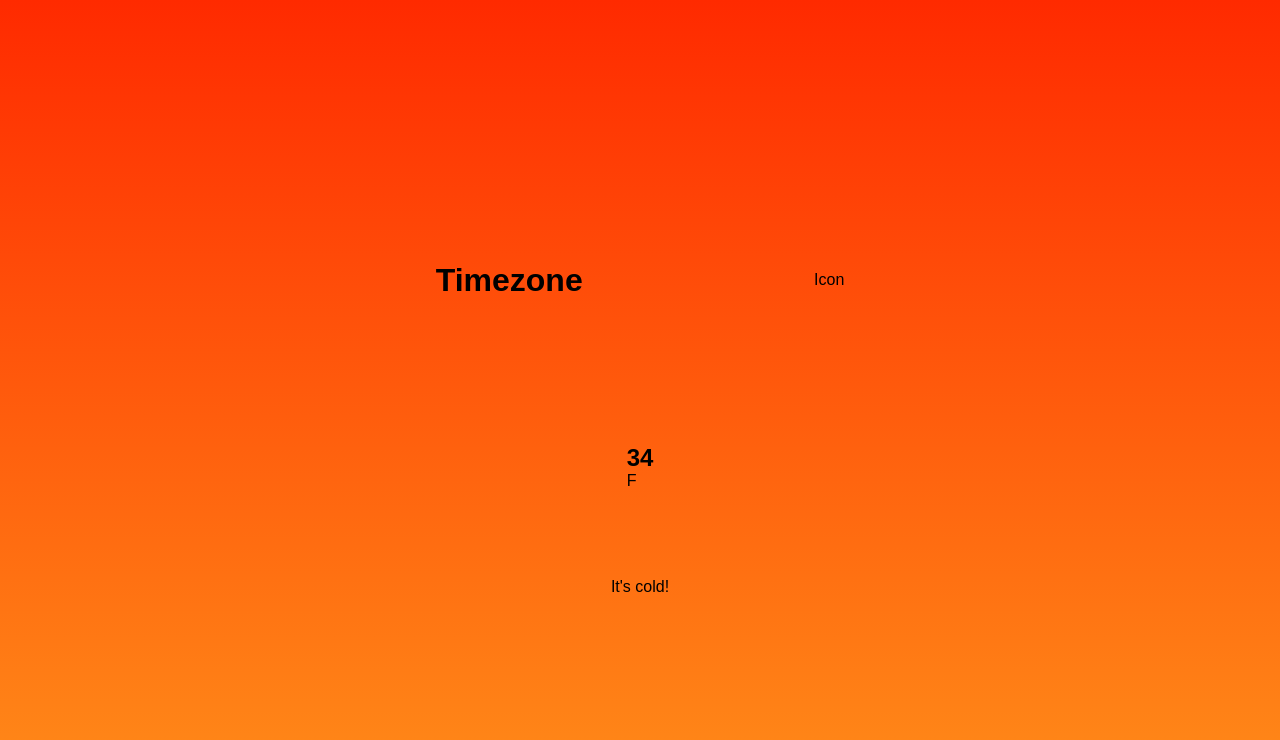
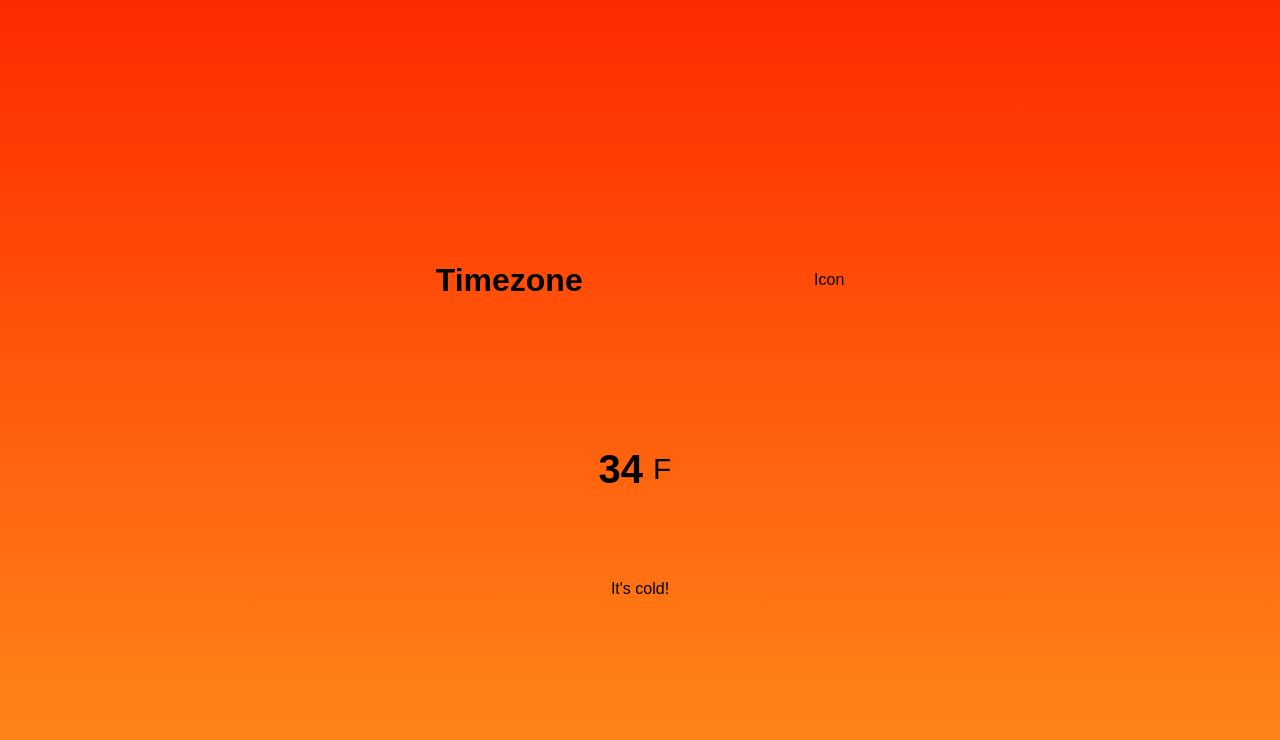
Before and after one commit to LHwang01/weather-app, a plain HTML site: page index.html in a window 1280 px wide. Drawn offline with Linux system fonts and the light colour scheme.

Commit message:
Added CSS for Degree-Section

```diff
--- a/style.css
+++ b/style.css
@@ -26,3 +26,18 @@ body {
 .temperature {
     flex-direction: column;
 }
+
+.degree-section {
+    display: flex;
+    align-items: center;
+    cursor: pointer;
+}
+
+.degree-section span {
+    margin: 10px;
+    font-size: 30px;
+}
+
+.degree-section h2 {
+    font-size: 40px;;
+}
```
